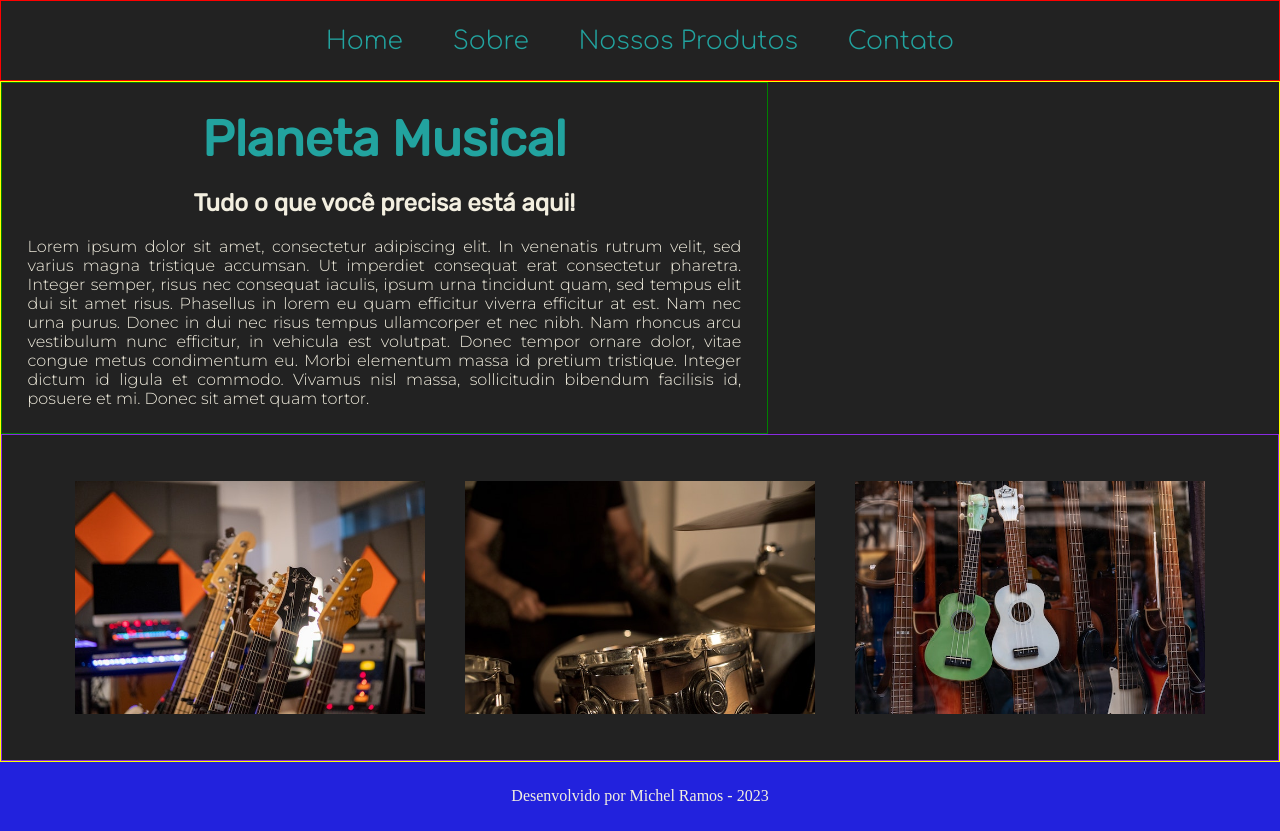
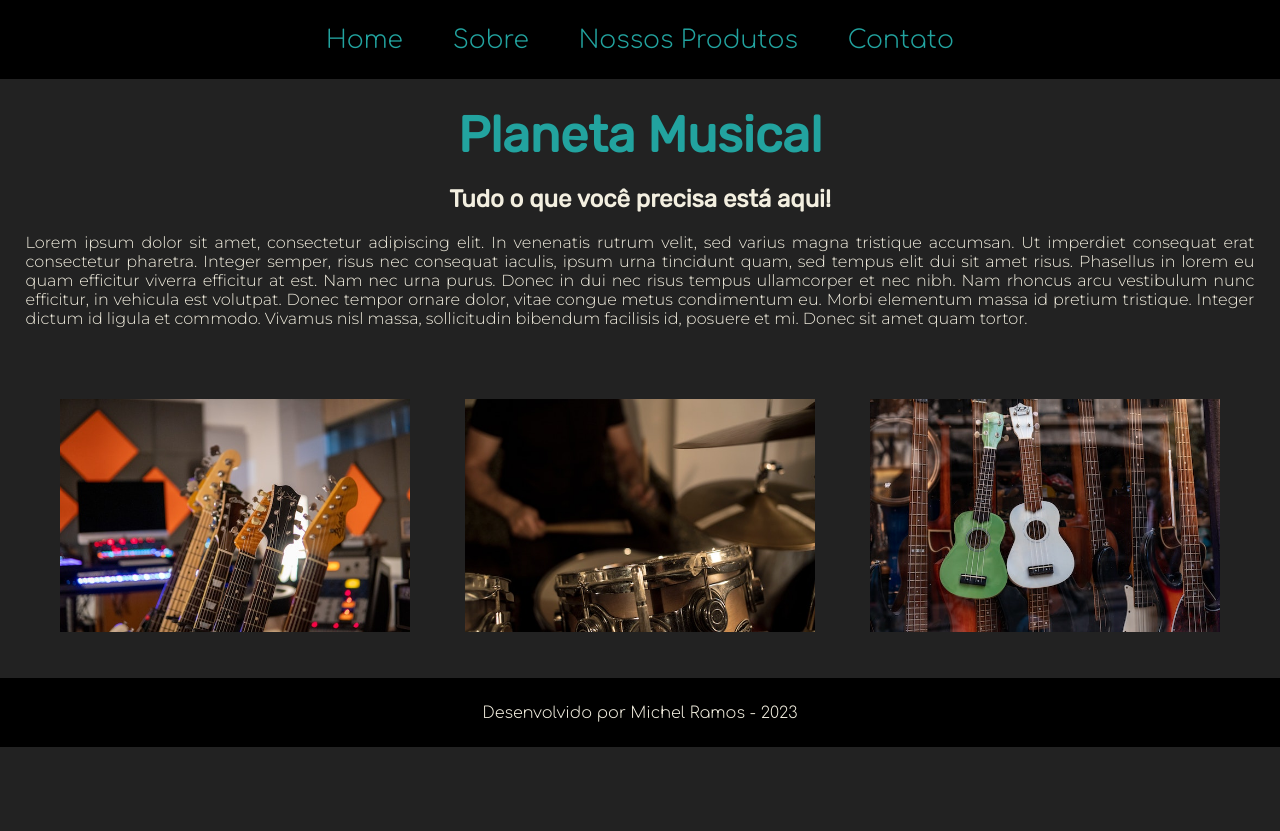
Before and after one commit to DevMRamos/PlanetaMusical, a plain HTML site: page index.html in a window 1280 px wide. After the commit the page ends 800 px from the top, so only its background shows below. Drawn offline with Linux system fonts and the light colour scheme.

Commit message:
segundo commit

```diff
--- a/styles/style.css
+++ b/styles/style.css
@@ -12,9 +12,7 @@
     --cor-secundaria: #22A39F;
     --cor-terciaria: #3C2A21;
     --cor-texto: #F3EFE0;
-
 }
-
 
 * {
     margin: 0;
@@ -29,9 +27,9 @@ body {
 
 .cabecalho {
     display: flex;
-    border: solid 1px red;
     justify-content: center;
     padding: 2%;
+    background-color: #000000;
 }
 
 .cabecalho__menu {
@@ -51,16 +49,14 @@ body {
 }
 
 .principal {
-    border: solid 1px yellow;
     display: flex;
     justify-content: center;
     flex-direction: column;
 }
 
 .principal__conteudo {
-    width: 60%;
+    width: 100%;
     box-sizing: border-box;
-    border: solid 1px green;
     display: flex;
     gap: 20px;
     flex-direction: column;
@@ -81,17 +77,11 @@ body {
     font-family: var(--font-titulo);
 }
 
-.principal__conteudo__texto {
-    display: flex;
-
-}
-
 .principal__imagens {
-    border: solid 1px blueviolet;
     display: flex;
     padding: 2%;
     align-items: center;
-    justify-content: center;
+    justify-content: space-evenly;
     box-sizing: border-box;
 
 }
@@ -103,7 +93,8 @@ body {
 
 .rodape {
     padding: 2%;
-    background-color: #22D;
+    background-color: #000000;
+    font-family: var(--font-menu);
 }
 
 .rodape__texto {
```
Also changed, not shown: index.html (+1 -2 lines), 2 other files.
